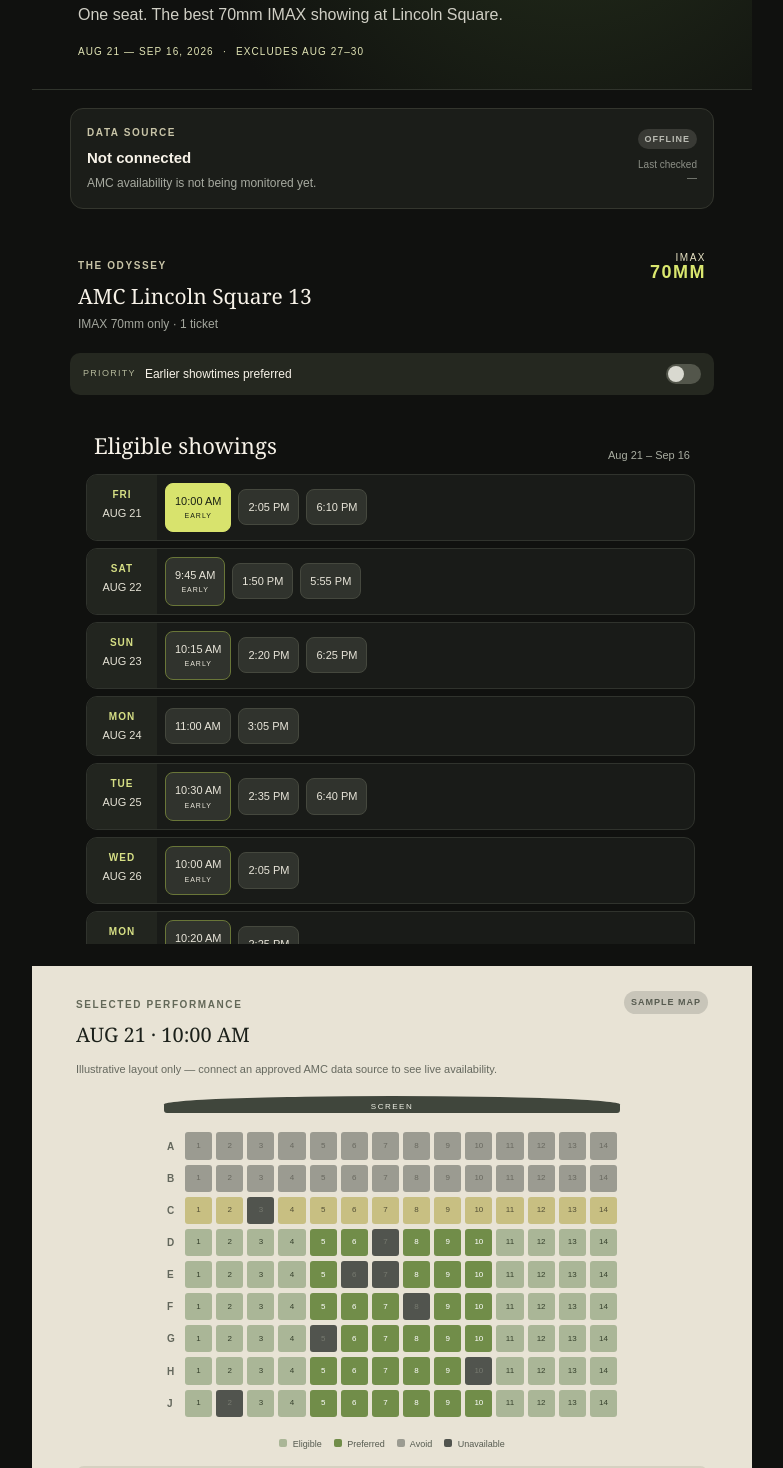
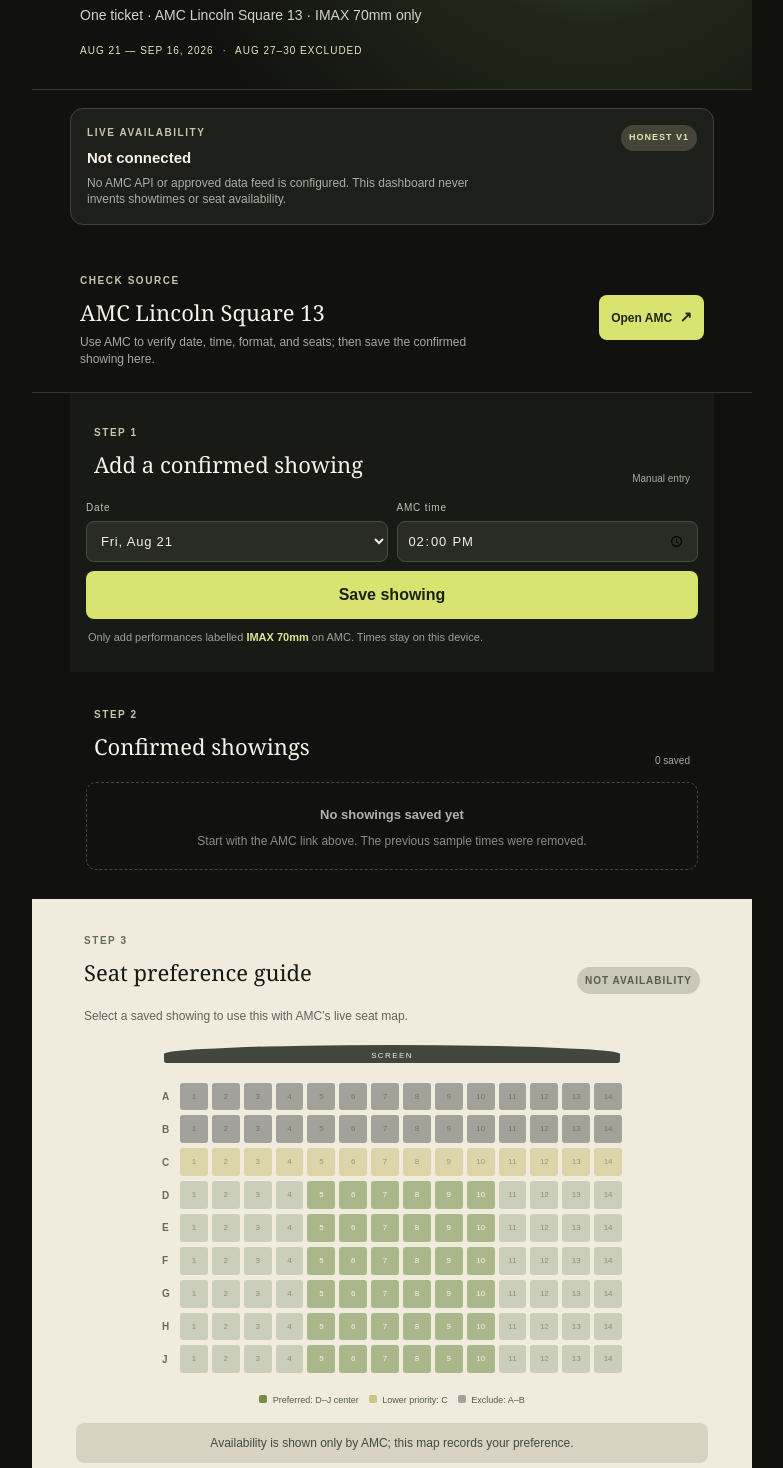
Before and after one commit to ssdg1361/odyssey70mmlincoln, a Next.js app: page / in a window 1280 px wide. Shown: the part 180-1648 px from the top of the page, without its empty margins (248-1031 px from the left). Built offline with nearby package versions, Linux system fonts and the light colour scheme.

Commit message:
Replace sample showtimes with manual confirmation flow

```diff
--- a/app/page.tsx
+++ b/app/page.tsx
@@ -1,79 +1,90 @@
 "use client";
 
-import { useMemo, useState } from "react";
+import { FormEvent, useEffect, useMemo, useState } from "react";
 
-type Showing = { date: string; day: string; times: string[] };
+type Showing = { id: string; date: string; time: string; source: "manual" };
 
-const showings: Showing[] = [
-  { date: "AUG 21", day: "FRI", times: ["10:00 AM", "2:05 PM", "6:10 PM"] },
-  { date: "AUG 22", day: "SAT", times: ["9:45 AM", "1:50 PM", "5:55 PM"] },
-  { date: "AUG 23", day: "SUN", times: ["10:15 AM", "2:20 PM", "6:25 PM"] },
-  { date: "AUG 24", day: "MON", times: ["11:00 AM", "3:05 PM"] },
-  { date: "AUG 25", day: "TUE", times: ["10:30 AM", "2:35 PM", "6:40 PM"] },
-  { date: "AUG 26", day: "WED", times: ["10:00 AM", "2:05 PM"] },
-  { date: "AUG 31", day: "MON", times: ["10:20 AM", "2:25 PM"] },
-  { date: "SEP 01", day: "TUE", times: ["10:00 AM", "2:05 PM", "6:10 PM"] },
-  { date: "SEP 02", day: "WED", times: ["10:30 AM", "2:35 PM"] },
-  { date: "SEP 03", day: "THU", times: ["10:00 AM", "2:05 PM"] },
-  { date: "SEP 04", day: "FRI", times: ["9:45 AM", "1:50 PM", "5:55 PM"] },
-  { date: "SEP 05", day: "SAT", times: ["10:15 AM", "2:20 PM", "6:25 PM"] },
-  { date: "SEP 06", day: "SUN", times: ["10:00 AM", "2:05 PM", "6:10 PM"] },
-  { date: "SEP 07", day: "MON", times: ["10:30 AM", "2:35 PM"] },
-  { date: "SEP 08", day: "TUE", times: ["10:00 AM", "2:05 PM"] },
-  { date: "SEP 09", day: "WED", times: ["10:20 AM", "2:25 PM"] },
-  { date: "SEP 10", day: "THU", times: ["10:00 AM", "2:05 PM", "6:10 PM"] },
-  { date: "SEP 11", day: "FRI", times: ["9:45 AM", "1:50 PM", "5:55 PM"] },
-  { date: "SEP 12", day: "SAT", times: ["10:15 AM", "2:20 PM", "6:25 PM"] },
-  { date: "SEP 13", day: "SUN", times: ["10:00 AM", "2:05 PM"] },
-  { date: "SEP 14", day: "MON", times: ["10:30 AM", "2:35 PM"] },
-  { date: "SEP 15", day: "TUE", times: ["10:00 AM", "2:05 PM"] },
-  { date: "SEP 16", day: "WED", times: ["10:20 AM", "2:25 PM"] },
+const validDates = [
+  "2026-08-21", "2026-08-22", "2026-08-23", "2026-08-24", "2026-08-25", "2026-08-26",
+  "2026-08-31", "2026-09-01", "2026-09-02", "2026-09-03", "2026-09-04", "2026-09-05", "2026-09-06", "2026-09-07", "2026-09-08", "2026-09-09", "2026-09-10", "2026-09-11", "2026-09-12", "2026-09-13", "2026-09-14", "2026-09-15", "2026-09-16",
 ];
+const rows = ["A", "B", "C", "D", "E", "F", "G", "H", "J"];
+const seatNumbers = Array.from({ length: 14 }, (_, i) => i + 1);
+const amcUrl = "https://www.amctheatres.com/movie-theatres/new-york-city/amc-lincoln-square-13/showtimes";
 
-const rows = ["A", "B", "C", "D", "E", "F", "G", "H", "J"];
-const seatNumbers = [1, 2, 3, 4, 5, 6, 7, 8, 9, 10, 11, 12, 13, 14];
-const unavailable = new Set(["C3", "D7", "E6", "E7", "F8", "G5", "H10", "J2"]);
+function labelDate(value: string) {
+  return new Intl.DateTimeFormat("en-US", { weekday: "short", month: "short", day: "numeric" }).format(new Date(`${value}T12:00:00`));
+}
+function labelTime(value: string) {
+  return new Intl.DateTimeFormat("en-US", { hour: "numeric", minute: "2-digit" }).format(new Date(`2026-01-01T${value}:00`));
+}
 
 export default function Home() {
-  const [selected, setSelected] = useState("AUG 21 · 10:00 AM");
-  const [morning, setMorning] = useState(false);
+  const [showings, setShowings] = useState<Showing[]>([]);
+  const [selectedId, setSelectedId] = useState<string | null>(null);
   const [seat, setSeat] = useState<string | null>(null);
-  const visible = useMemo(() => morning ? showings.map(s => ({ ...s, times: s.times.filter(t => /^(9:|10:)/.test(t)) })).filter(s => s.times.length) : showings, [morning]);
+  const [date, setDate] = useState(validDates[0]);
+  const [time, setTime] = useState("14:00");
+
+  useEffect(() => {
+    const saved = window.localStorage.getItem("odyssey-confirmed-showings");
+    if (saved) setShowings(JSON.parse(saved));
+  }, []);
+  const save = (next: Showing[]) => { setShowings(next); window.localStorage.setItem("odyssey-confirmed-showings", JSON.stringify(next)); };
+  const selected = showings.find((showing) => showing.id === selectedId) ?? null;
+  const sorted = useMemo(() => [...showings].sort((a, b) => `${a.date}${a.time}`.localeCompare(`${b.date}${b.time}`)), [showings]);
+
+  function addShowing(event: FormEvent) {
+    event.preventDefault();
+    const next = [...showings, { id: crypto.randomUUID(), date, time, source: "manual" }];
+    save(next); setSelectedId(next[next.length - 1].id); setSeat(null);
+  }
+  function removeShowing(id: string) {
+    save(showings.filter((showing) => showing.id !== id));
+    if (selectedId === id) { setSelectedId(null); setSeat(null); }
+  }
 
   return <main>
-    <section className="hero">
+    <header className="hero">
       <div className="eyebrow"><span className="dot" /> PERSONAL DASHBOARD</div>
       <h1>Odyssey<br /><em>Seat Tracker</em></h1>
-      <p>One seat. The best 70mm IMAX showing at Lincoln Square.</p>
-      <div className="date-range">AUG 21 — SEP 16, 2026 <span>·</span> EXCLUDES AUG 27–30</div>
+      <p>One ticket · AMC Lincoln Square 13 · IMAX 70mm only</p>
+      <div className="date-range">AUG 21 — SEP 16, 2026 <span>·</span> AUG 27–30 EXCLUDED</div>
+    </header>
+
+    <section className="truth-card">
+      <div><span className="status-label">LIVE AVAILABILITY</span><strong>Not connected</strong><p>No AMC API or approved data feed is configured. This dashboard never invents showtimes or seat availability.</p></div>
+      <span className="chip">HONEST V1</span>
     </section>
 
-    <section className="status-card">
-      <div><span className="status-label">DATA SOURCE</span><strong>Not connected</strong><p>AMC availability is not being monitored yet.</p></div>
-      <div className="status-side"><span className="chip muted">OFFLINE</span><small>Last checked<br />—</small></div>
+    <section className="source-panel">
+      <div><span className="section-kicker">CHECK SOURCE</span><h2>AMC Lincoln Square 13</h2><p>Use AMC to verify date, time, format, and seats; then save the confirmed showing here.</p></div>
+      <a href={amcUrl} target="_blank" rel="noreferrer">Open AMC <span>↗</span></a>
     </section>
 
-    <section className="intro">
-      <div><span className="section-kicker">THE ODYSSEY</span><h2>AMC Lincoln Square 13</h2><p>IMAX 70mm only · 1 ticket</p></div>
-      <div className="format">IMAX<br /><b>70MM</b></div>
+    <section className="add-panel">
+      <div className="section-heading"><div><span className="section-kicker">STEP 1</span><h2>Add a confirmed showing</h2></div><span>Manual entry</span></div>
+      <form onSubmit={addShowing}>
+        <label>Date<select value={date} onChange={(e) => setDate(e.target.value)}>{validDates.map((value) => <option value={value} key={value}>{labelDate(value)}</option>)}</select></label>
+        <label>AMC time<input type="time" value={time} onChange={(e) => setTime(e.target.value)} required /></label>
+        <button type="submit">Save showing</button>
+      </form>
+      <p className="form-note">Only add performances labelled <b>IMAX 70mm</b> on AMC. Times stay on this device.</p>
     </section>
 
-    <div className="preference"><span>PRIORITY</span><b>Earlier showtimes preferred</b><button className={morning ? "toggle on" : "toggle"} onClick={() => setMorning(!morning)} aria-label="Prioritize morning showtimes"><i /></button></div>
-
-    <section className="showings"><div className="section-heading"><h2>Eligible showings</h2><span>{morning ? "10 AM & earlier" : "Aug 21 – Sep 16"}</span></div>
-      <div className="showing-list">{visible.map((s) => <article className="day-card" key={s.date}><div className="day"><b>{s.day}</b><span>{s.date}</span></div><div className="times">{s.times.map(t => { const value = `${s.date} · ${t}`; const early = /^(9:|10:)/.test(t); return <button key={t} className={`${selected === value ? "selected " : ""}${early ? "early" : ""}`} onClick={() => { setSelected(value); setSeat(null); }}>{t}{early && <small>EARLY</small>}</button>; })}</div></article>)}</div>
+    <section className="showings">
+      <div className="section-heading"><div><span className="section-kicker">STEP 2</span><h2>Confirmed showings</h2></div><span>{sorted.length} saved</span></div>
+      {sorted.length === 0 ? <div className="empty"><b>No showings saved yet</b><p>Start with the AMC link above. The previous sample times were removed.</p></div> : <div className="showing-list">{sorted.map((showing) => <article key={showing.id} className={selectedId === showing.id ? "showing selected" : "showing"}><button className="showing-main" onClick={() => { setSelectedId(showing.id); setSeat(null); }}><span className="showing-date">{labelDate(showing.date)}</span><strong>{labelTime(showing.time)}</strong><small>IMAX 70mm · confirmed by you</small></button><button className="delete" onClick={() => removeShowing(showing.id)} aria-label={`Remove ${labelDate(showing.date)} ${labelTime(showing.time)}`}>×</button></article>)}</div>}
     </section>
 
     <section className="seat-panel">
-      <div className="seat-head"><div><span className="section-kicker">SELECTED PERFORMANCE</span><h2>{selected}</h2></div><span className="sample-chip">SAMPLE MAP</span></div>
-      <p className="disclaimer">Illustrative layout only — connect an approved AMC data source to see live availability.</p>
+      <div className="section-heading"><div><span className="section-kicker">STEP 3</span><h2>Seat preference guide</h2></div><span className="sample-chip">NOT AVAILABILITY</span></div>
+      {selected ? <p className="map-context">For <b>{labelDate(selected.date)} · {labelTime(selected.time)}</b>. Compare these preferences against AMC’s live seat map.</p> : <p className="map-context">Select a saved showing to use this with AMC’s live seat map.</p>}
       <div className="screen">SCREEN</div>
-      <div className="seat-map" role="grid" aria-label="Sample seating map">{rows.map(row => <div className="seat-row" key={row}><span>{row}</span>{seatNumbers.map(n => { const id = `${row}${n}`; const bad = row === "A" || row === "B"; const lower = row === "C"; const taken = unavailable.has(id); const preferred = !bad && !lower && n >= 5 && n <= 10; return <button key={id} disabled={bad || taken} onClick={() => setSeat(id)} className={`${bad ? "avoid" : ""} ${lower ? "lower" : ""} ${preferred ? "preferred" : ""} ${taken ? "taken" : ""} ${seat === id ? "chosen" : ""}`} aria-label={`Row ${row}, seat ${n}`}>{n}</button>; })}</div>)}</div>
-      <div className="legend"><span><i className="available" /> Eligible</span><span><i className="preferred-dot" /> Preferred</span><span><i className="avoid-dot" /> Avoid</span><span><i className="taken-dot" /> Unavailable</span></div>
-      <div className="selection">{seat ? <>Seat <b>{seat}</b> is eligible in this sample layout.</> : <>Tap an eligible seat to preview your choice.</>}</div>
+      <div className="seat-map" role="grid" aria-label="Seat preference guide">{rows.map(row => <div className="seat-row" key={row}><span>{row}</span>{seatNumbers.map(n => { const id = `${row}${n}`; const excluded = row === "A" || row === "B"; const lower = row === "C"; const preferred = !excluded && !lower && n >= 5 && n <= 10; return <button key={id} disabled={!selected || excluded} onClick={() => setSeat(id)} className={`${excluded ? "avoid" : ""} ${lower ? "lower" : ""} ${preferred ? "preferred" : ""} ${seat === id ? "chosen" : ""}`} aria-label={`Row ${row}, seat ${n}`}>{n}</button>; })}</div>)}</div>
+      <div className="legend"><span><i className="preferred-dot" /> Preferred: D–J center</span><span><i className="lower-dot" /> Lower priority: C</span><span><i className="avoid-dot" /> Exclude: A–B</span></div>
+      <div className="selection">{seat ? <>Preference noted: <b>{seat}</b>. Now confirm it is available at AMC.</> : <>Availability is shown only by AMC; this map records your preference.</>}</div>
     </section>
-
-    <section className="rules"><span className="section-kicker">SEAT RULES</span><div><p><b>Preferred</b>Rows D–J, centered seats</p><p><b>Lower priority</b>Row C</p><p><b>Exclude</b>Rows A & B</p></div></section>
-    <footer>V1 DASHBOARD · MANUAL CHECKING · NO LIVE MONITORING</footer>
+    <footer>MANUAL CHECKING · DEVICE-LOCAL SAVED SHOWINGS · NO LIVE MONITORING</footer>
   </main>;
 }
```
Also changed, not shown: app/globals.css.
